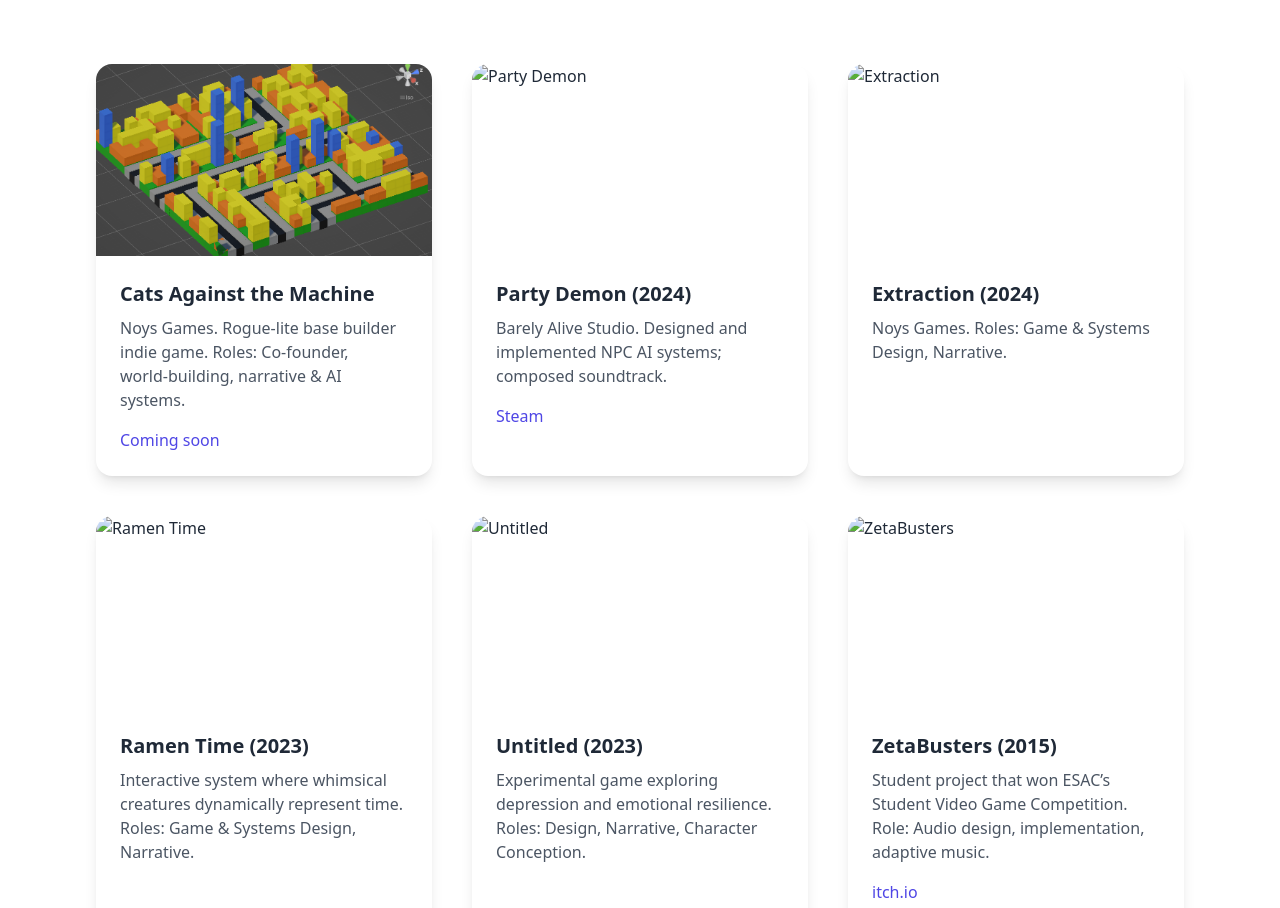
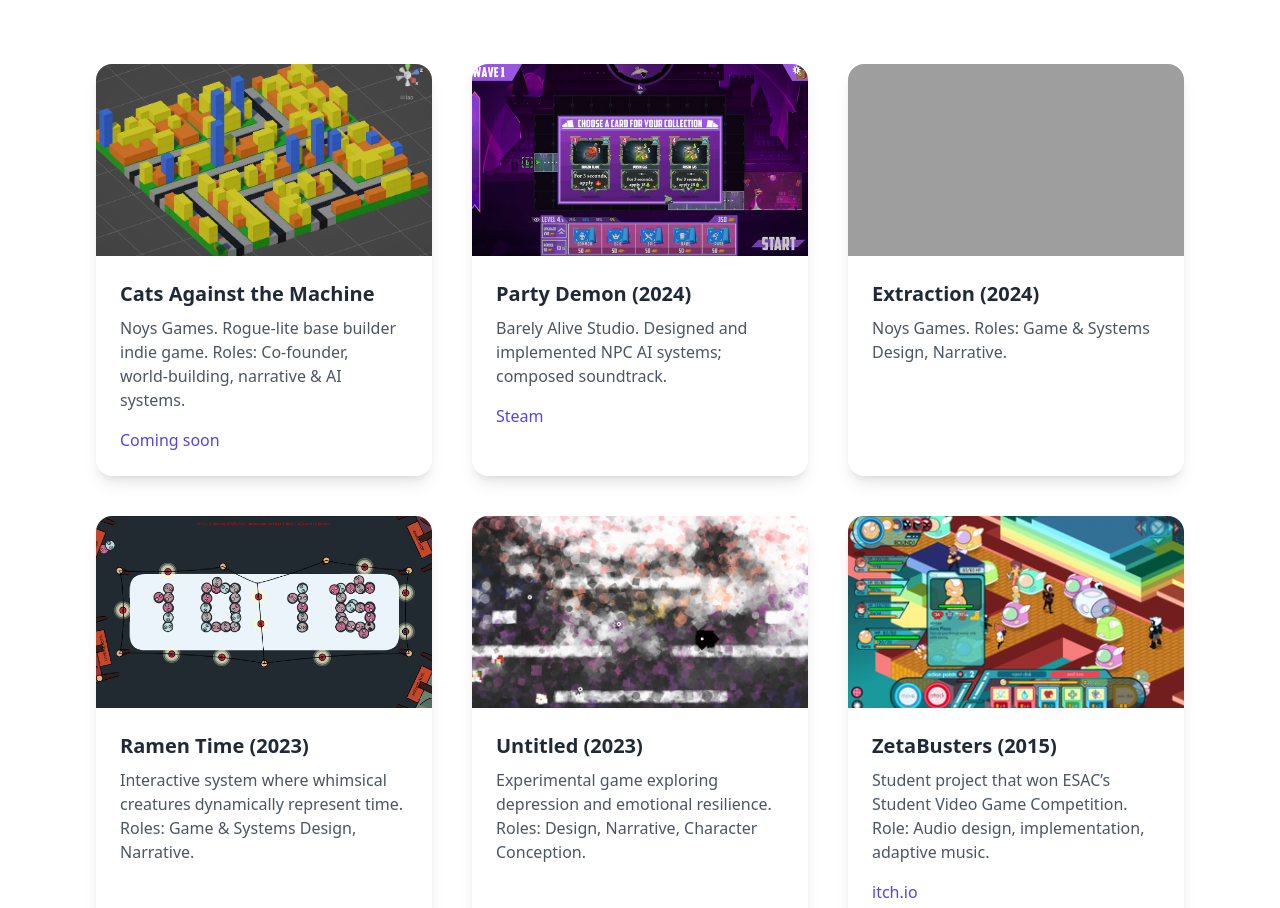
Before and after one commit to FarrasArias/rafael_arias_gonzalez, a plain HTML site: page games.html in a window 1280 px wide. Shown: the part 312-1220 px from the top of the page. Drawn offline with nearby package versions, Linux system fonts and the light colour scheme; the site is published under a folder, as on GitHub Pages, so addresses that start at the root find nothing.

Commit message:
FIXED: data link

```diff
--- a/games.html
+++ b/games.html
@@ -86,7 +86,7 @@
       </article>
       <!-- Game Card 2 -->
       <article class="bg-white rounded-2xl shadow-lg overflow-hidden">
-        <img src="/data/games_partydemon.jpg" alt="Party Demon" class="w-full h-48 object-cover">
+        <img src="data/games_partydemon.jpg" alt="Party Demon" class="w-full h-48 object-cover">
         <div class="p-6">
           <h2 class="text-xl font-semibold mb-2">Party Demon (2024)</h2>
           <p class="text-gray-600 mb-4">Barely Alive Studio. Designed and implemented NPC AI systems; composed soundtrack.</p>
@@ -95,7 +95,7 @@
       </article>
       <!-- Game Card 3 -->
       <article class="bg-white rounded-2xl shadow-lg overflow-hidden">
-        <img src="/data/games_extraction.png" alt="Extraction" class="w-full h-48 object-cover">
+        <img src="data/games_extraction.png" alt="Extraction" class="w-full h-48 object-cover">
         <div class="p-6">
           <h2 class="text-xl font-semibold mb-2">Extraction (2024)</h2>
           <p class="text-gray-600 mb-4">Noys Games. Roles: Game & Systems Design, Narrative.</p>
@@ -103,7 +103,7 @@
       </article>
       <!-- Game Card 4 -->
       <article class="bg-white rounded-2xl shadow-lg overflow-hidden">
-        <img src="/data/games_ramentime.png" alt="Ramen Time" class="w-full h-48 object-cover">
+        <img src="data/games_ramentime.png" alt="Ramen Time" class="w-full h-48 object-cover">
         <div class="p-6">
           <h2 class="text-xl font-semibold mb-2">Ramen Time (2023)</h2>
           <p class="text-gray-600 mb-4">Interactive system where whimsical creatures dynamically represent time. Roles: Game & Systems Design, Narrative.</p>
@@ -111,7 +111,7 @@
       </article>
       <!-- Game Card 5 -->
       <article class="bg-white rounded-2xl shadow-lg overflow-hidden">
-        <img src="/data/games_untitled.png" alt="Untitled" class="w-full h-48 object-cover">
+        <img src="data/games_untitled.png" alt="Untitled" class="w-full h-48 object-cover">
         <div class="p-6">
           <h2 class="text-xl font-semibold mb-2">Untitled (2023)</h2>
           <p class="text-gray-600 mb-4">Experimental game exploring depression and emotional resilience. Roles: Design, Narrative, Character Conception.</p>
@@ -119,7 +119,7 @@
       </article>
       <!-- Game Card 6 -->
       <article class="bg-white rounded-2xl shadow-lg overflow-hidden">
-        <img src="/data/games_zetabusters.png" alt="ZetaBusters" class="w-full h-48 object-cover">
+        <img src="data/games_zetabusters.png" alt="ZetaBusters" class="w-full h-48 object-cover">
         <div class="p-6">
           <h2 class="text-xl font-semibold mb-2">ZetaBusters (2015)</h2>
           <p class="text-gray-600 mb-4">Student project that won ESAC’s Student Video Game Competition. Role: Audio design, implementation, adaptive music.</p>
```
Also changed, not shown: art.html (+3 -3 lines), oldStuff/art.html (+3 -3 lines), oldStuff/games.html (+6 -6 lines).
